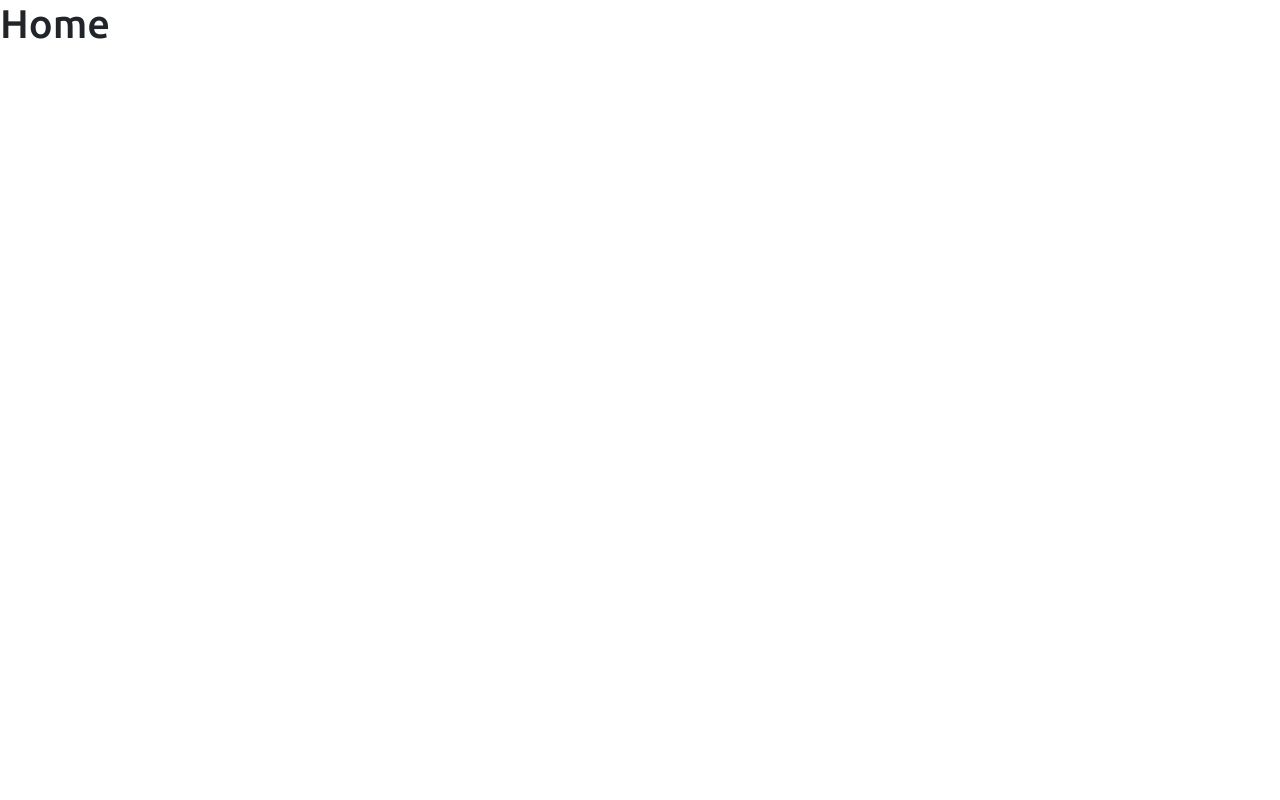
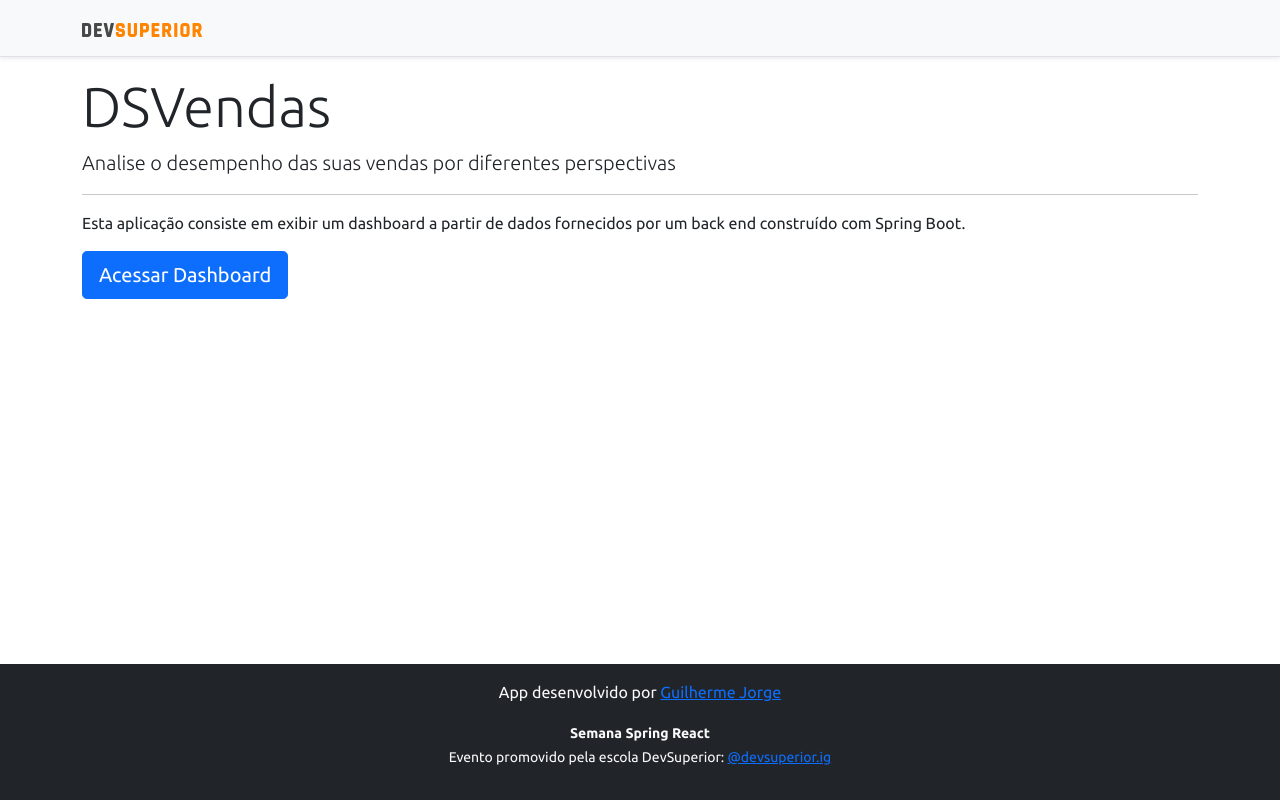
Before and after one commit to guilhermejorgee/projeto4-semana-spring-react, a React (Create React App) app in the folder frontend/: page / in a window 1280 px wide. Built offline with nearby package versions, Linux system fonts and the light colour scheme.

Commit message:
Home, navigation

```diff
--- a/frontend/src/components/NavBar/index.tsx
+++ b/frontend/src/components/NavBar/index.tsx
@@ -1,14 +1,17 @@
 import ImgDsDark from 'assets/img/ds-dark.svg'
+import { Link } from 'react-router-dom';
 
 const NavBar = () => {
     return (
-            <div className="d-flex flex-column flex-md-row align-items-center p-3 px-md-4 mb-3 bg-light border-bottom shadow-sm">
-                <div className="container">
-                    <nav className="my-2 my-md-0 mr-md-3">
+        <div className="d-flex flex-column flex-md-row align-items-center p-3 px-md-4 mb-3 bg-light border-bottom shadow-sm">
+            <div className="container">
+                <nav className="my-2 my-md-0 mr-md-3">
+                    <Link to="/">
                         <img src={ImgDsDark} alt="DevSuperior" width="120" />
-                    </nav>
-                </div>
+                    </Link>
+                </nav>
             </div>
+        </div>
     );
 }
 
--- a/frontend/src/pages/Home/index.tsx
+++ b/frontend/src/pages/Home/index.tsx
@@ -1,8 +1,24 @@
+import NavBar from "components/NavBar";
+import Footer from "components/Footer";
+import { Link } from "react-router-dom";
+
 const Home = () => {
     return (
-            <div>
-                <h1>Home</h1>
+        <>
+            <NavBar />
+            <div className="container">
+                <div className="jumbotron">
+                    <h1 className="display-4">DSVendas</h1>
+                    <p className="lead">Analise o desempenho das suas vendas por diferentes perspectivas</p>
+                    <hr />
+                    <p>Esta aplicação consiste em exibir um dashboard a partir de dados fornecidos por um back end construído com Spring Boot.</p>
+                    <Link className="btn btn-primary btn-lg" to="/dashboard">
+                        Acessar Dashboard
+                    </Link>
+                </div>
             </div>
+            <Footer />
+        </>
     );
 }
 
```
